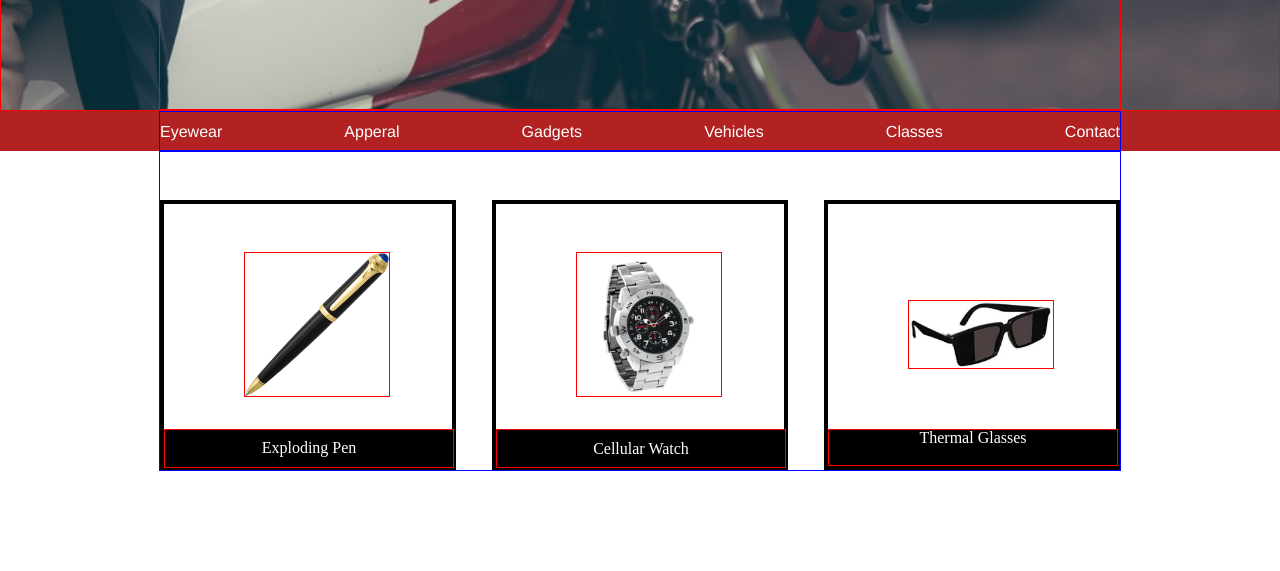
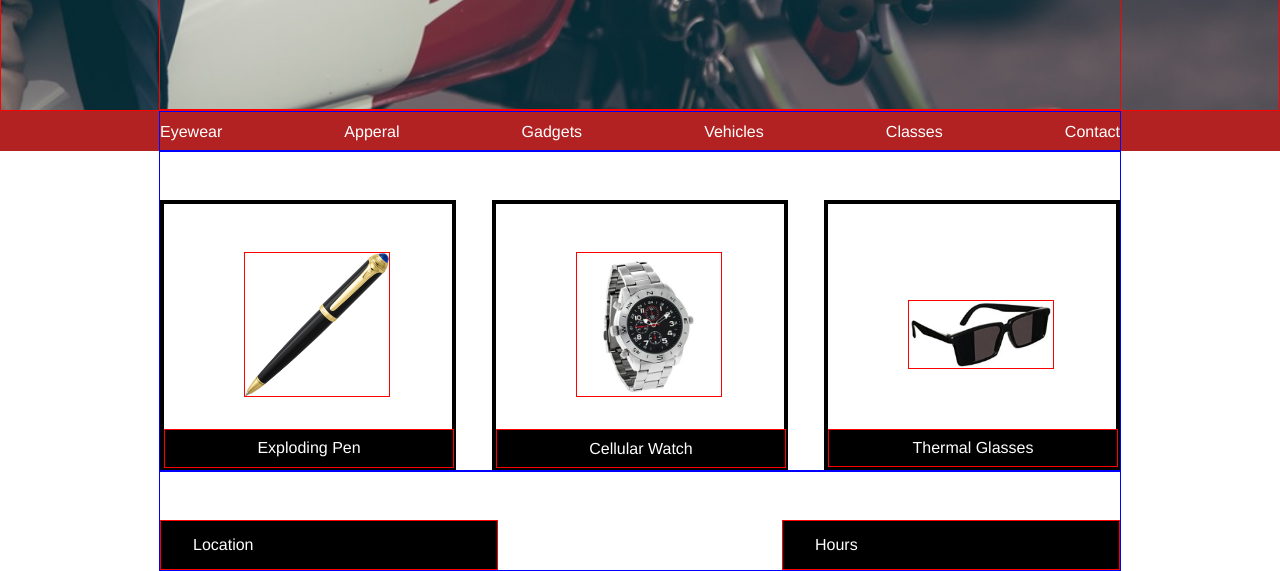
Before and after one commit to learningtocodemycat/secretagentsupply, a plain HTML site: page index.html in a window 1280 px wide. Shown: the part 331-902 px from the top of the page. Before the commit the page ends 802 px from the top, so only its background shows below. Drawn offline with Linux system fonts and the light colour scheme.

Commit message:
making more progress

```diff
--- a/index.html
+++ b/index.html
@@ -32,7 +32,7 @@
    </div>
  </div>
 </div>
-
+<!--Third Section-->
 <div class="navbar">
   <div class="words">
 <div class="eye">
@@ -55,7 +55,7 @@
 </div>
   </div>
 </div>
-
+<!--Fourth Section-->
 <div class="bigcontainer">
 <div class="littlecontainer">
 <div class="box1">
@@ -84,5 +84,26 @@
 </div>
 </div>
 </div>
+
+<!--Fifth Section-->
+<div class="stats">
+<div class="statholder">
+<div class="location">
+<p>Location</p>
+<div class="that">
+
+</div>
+</div>
+
+
+<div class="hours">
+<p>Hours</p>
+<div class="them">
+
+</div>
+</div>
+
+</div>
+</div>
   </body>
 </html>
--- a/resources/css/style.css
+++ b/resources/css/style.css
@@ -166,6 +166,8 @@
   display: flex;
   margin-top: 0.65rem;
   margin-bottom:0.65rem;
+  font-family: helvetica;
+  font-size: 1rem;
 }
 
 .box2{
@@ -200,6 +202,8 @@
   display: flex;
   margin-top: 0.65rem;
   margin-bottom:0.65rem;
+  font-family: helvetica;
+  font-size: 1rem;
 }
 
 .box3{
@@ -229,3 +233,60 @@
   align-content: center;
   justify-content: center;
 }
+
+.wordbox3 p{
+  display: flex;
+  margin-top: 0.65rem;
+  margin-bottom:0.65rem;
+  font-family: helvetica;
+  font-size: 1rem;
+}
+/*Fifth Section*/
+.stats{
+  display: flex;
+  width: 100%;
+  justify-content: center;
+}
+
+.statholder{
+  display: flex;
+  width: 960px;
+  border: 1px solid blue;
+  justify-content: space-between;
+}
+
+
+    .location{
+    display: flex;
+    width: 35%;
+    border: 1px solid red;
+    color: white;
+    background-color: black;
+    font-family: helvetica;
+    font-size: 1rem;
+    margin-top:3rem;
+  }
+
+  .location p{
+    margin-left: 2rem;
+    margin-top: 1rem;
+    margin-bottom: 1rem;
+  }
+
+  .hours{
+    display: flex;
+    width: 35%;
+    border: 1px solid red;
+    color:white;
+    background-color: black;
+   font-family: helvetica;
+   font-size: 1rem;
+   margin-top: 3rem;
+
+}
+
+  .hours p{
+    margin-left: 2rem;
+    margin-top: 1rem;
+    margin-bottom: 1rem;
+  }
```
